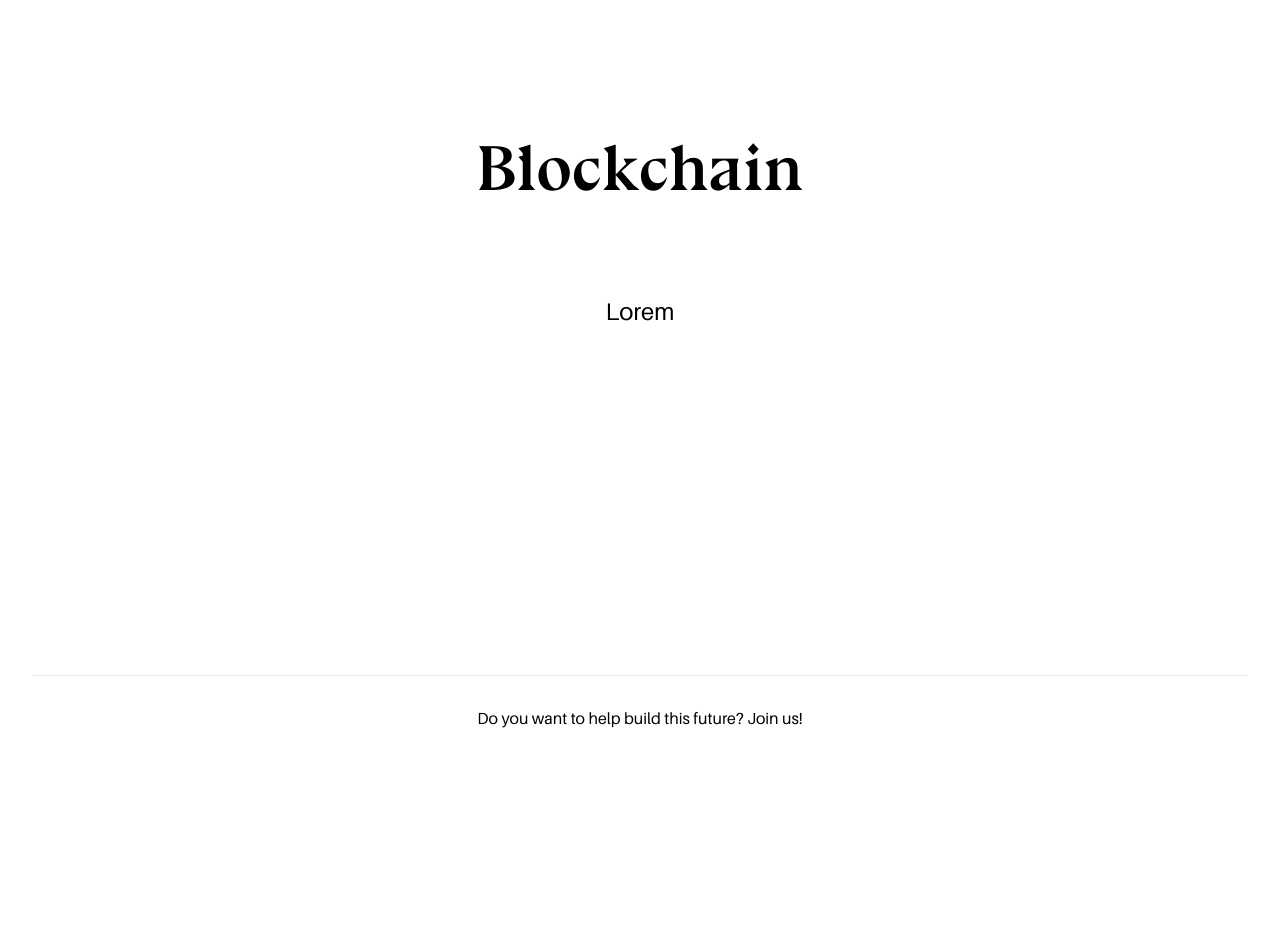
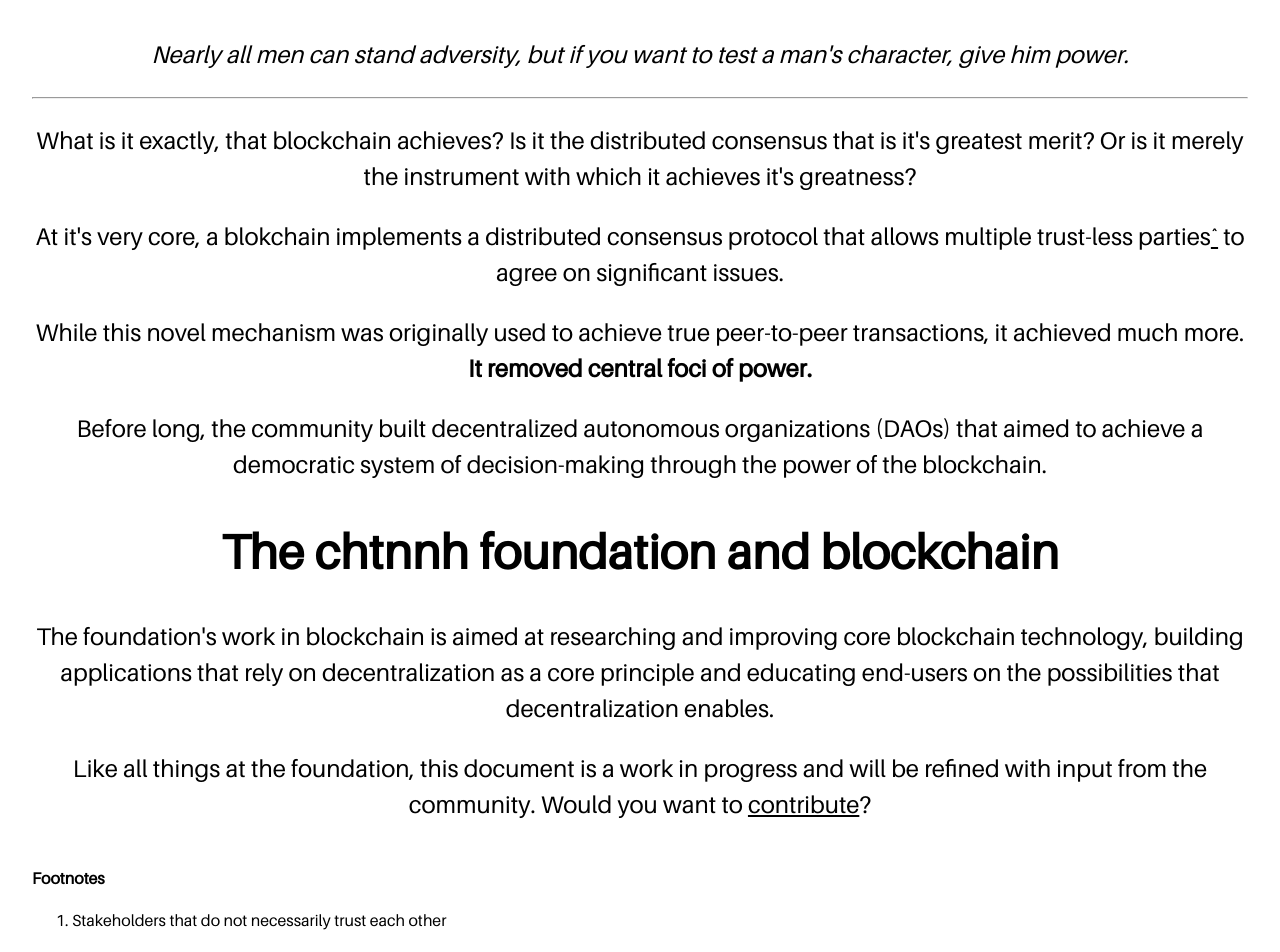
Before and after one commit to chtnnhfndn/chtnnhfndn.github.io, a Next.js app: page /blockchain in a window 1280 px wide. Shown: the part 280-1232 px from the top of the page. Before the commit the page ends 1040 px from the top, so only its background shows below. Built offline with nearby package versions, Linux system fonts and the light colour scheme.

Commit message:
feat: add blockchain content and modify join us links on all pages

```diff
--- a/pages/agi/index.js
+++ b/pages/agi/index.js
@@ -24,7 +24,7 @@ export default function Agi() {
               <Link href='/agi'>AGI</Link>
             </div>
             <div className={styles.joinUsNavbar}>
-              <Link href='https://github.com/chtnnhfoundation'>Join Us!</Link>
+              <Link href='https://cg018ltu1vj.typeform.com/to/CNCsLOyz'>Join Us!</Link>
             </div>
           </header>
 
@@ -40,7 +40,7 @@ export default function Agi() {
           </main>
 
           <footer className={styles.footer}>
-            <Link href="https://github.com/chtnnhfoundation">Do you want to help build this future? Join us!</Link>
+            <Link href="https://cg018ltu1vj.typeform.com/to/CNCsLOyz">Do you want to help build this future? Join us!</Link>
           </footer>
         </div>
       )
--- a/pages/bci/index.js
+++ b/pages/bci/index.js
@@ -24,7 +24,7 @@ export default function Bci() {
               <Link href='/agi'>AGI</Link>
             </div>
             <div className={styles.joinUsNavbar}>
-              <Link href='https://github.com/chtnnhfoundation'>Join Us!</Link>
+              <Link href='https://cg018ltu1vj.typeform.com/to/CNCsLOyz'>Join Us!</Link>
             </div>
           </header>
 
@@ -40,7 +40,7 @@ export default function Bci() {
           </main>
 
           <footer className={styles.footer}>
-            <Link href="https://github.com/chtnnhfoundation">Do you want to help build this future? Join us!</Link>
+            <Link href="https://cg018ltu1vj.typeform.com/to/CNCsLOyz">Do you want to help build this future? Join us!</Link>
           </footer>
         </div>
       )
--- a/pages/blockchain/index.js
+++ b/pages/blockchain/index.js
@@ -24,7 +24,7 @@ export default function Blockchain() {
               <Link href='/agi'>AGI</Link>
             </div>
             <div className={styles.joinUsNavbar}>
-              <Link href='https://github.com/chtnnhfoundation'>Join Us!</Link>
+              <Link href='https://cg018ltu1vj.typeform.com/to/CNCsLOyz'>Join Us!</Link>
             </div>
           </header>
 
@@ -33,14 +33,28 @@ export default function Blockchain() {
               Blockchain
             </h1>
             <div className={styles.description}>
-                <p>
-                    Lorem
-                </p>
+              <blockquote>
+                <p><em>Nearly all men can stand adversity, but if you want to test a man&apos;s character, give him power.</em></p>
+              </blockquote>
+              <hr />
+              <p>What is it exactly, that blockchain achieves? Is it the distributed consensus that is it&apos;s greatest merit? Or is it merely the instrument with which it achieves it&apos;s greatness?</p>
+              <p>At it&apos;s very core, a blokchain implements a distributed consensus protocol that allows multiple trust-less parties<a href="####footnotes">&circ;</a>  to agree on significant issues. </p>
+              <p>While this novel mechanism was originally used to achieve true peer-to-peer transactions, it achieved much more. <strong>It removed central foci of power.</strong></p>
+              <p>Before long, the community built decentralized autonomous organizations (DAOs) that aimed to achieve a democratic system of decision-making through the power of the blockchain. </p>
+              <h1 id="the-chtnnh-foundation-and-blockchain">The chtnnh foundation and blockchain</h1>
+              <p>The foundation&apos;s work in blockchain is aimed at researching and improving core blockchain technology, building applications that rely on decentralization as a core principle and educating end-users on the possibilities that decentralization enables.</p>
+              <p>Like all things at the foundation, this document is a work in progress and will be refined with input from the community. Would you want to <a href="https://github.com/chtnnhfoundation/chtnnhfoundation.org">contribute</a>?</p>
+            </div>
+            <div className={styles.footnotes}>
+              <h4 id="footnotes">Footnotes</h4>
+              <ol>
+                <li>Stakeholders that do not necessarily trust each other</li>
+              </ol>
             </div>
           </main>
 
           <footer className={styles.footer}>
-            <Link href="https://github.com/chtnnhfoundation">Do you want to help build this future? Join us!</Link>
+            <Link href="https://cg018ltu1vj.typeform.com/to/CNCsLOyz">Do you want to help build this future? Join us!</Link>
           </footer>
         </div>
       )
--- a/pages/docs/philosophy.js
+++ b/pages/docs/philosophy.js
@@ -24,7 +24,7 @@ export default function Philosophy() {
               <Link href='/agi'>AGI</Link>
             </div>
             <div className={styles.joinUsNavbar}>
-              <Link href='https://github.com/chtnnhfoundation'>Join Us!</Link>
+              <Link href='https://cg018ltu1vj.typeform.com/to/CNCsLOyz'>Join Us!</Link>
             </div>
           </header>
 
@@ -50,7 +50,7 @@ export default function Philosophy() {
           </main>
 
           <footer className={styles.footer}>
-            <Link href="https://github.com/chtnnhfoundation">Do you want to help build this future? Join us!</Link>
+            <Link href="https://cg018ltu1vj.typeform.com/to/CNCsLOyz">Do you want to help build this future? Join us!</Link>
           </footer>
         </div>
       )
--- a/pages/quantum/index.js
+++ b/pages/quantum/index.js
@@ -24,7 +24,7 @@ export default function Quantum() {
               <Link href='/agi'>AGI</Link>
             </div>
             <div className={styles.joinUsNavbar}>
-              <Link href='https://github.com/chtnnhfoundation'>Join Us!</Link>
+              <Link href='https://cg018ltu1vj.typeform.com/to/CNCsLOyz'>Join Us!</Link>
             </div>
           </header>
 
@@ -40,7 +40,7 @@ export default function Quantum() {
           </main>
 
           <footer className={styles.footer}>
-            <Link href="https://github.com/chtnnhfoundation">Do you want to help build this future? Join us!</Link>
+            <Link href="https://cg018ltu1vj.typeform.com/to/CNCsLOyz">Do you want to help build this future? Join us!</Link>
           </footer>
         </div>
       )
--- a/styles/Home.module.css
+++ b/styles/Home.module.css
@@ -5,8 +5,8 @@
 .main {
   min-height: 100vh;
   padding: 4rem 0;
-  display: flex;
-  flex: 1;
+  display: grid;
+  grid-template-columns: 100%;
   flex-direction: column;
   justify-content: center;
   align-items: center;
@@ -76,8 +76,11 @@
   text-align: center;
 }
 
+.descriptionParas {
+  margin: 4rem 0;
+}
+
 .description {
-  margin: 4rem 0;
   line-height: 1.5;
   font-size: 1.5rem;
 }
@@ -98,6 +101,7 @@
 .grid {
   display: flex;
   align-items: center;
+  justify-self: center;
   justify-content: center;
   flex-wrap: wrap;
   max-width: 800px;
@@ -113,6 +117,11 @@
   border-radius: 10px;
   transition: color 0.15s ease, border-color 0.15s ease;
   max-width: 300px;
+}
+
+.footnotes {
+  justify-self: flex-start;
+  text-align: left;
 }
 
 .card:hover,
```
Also changed, not shown: pages/index.js (+10 -5 lines).
